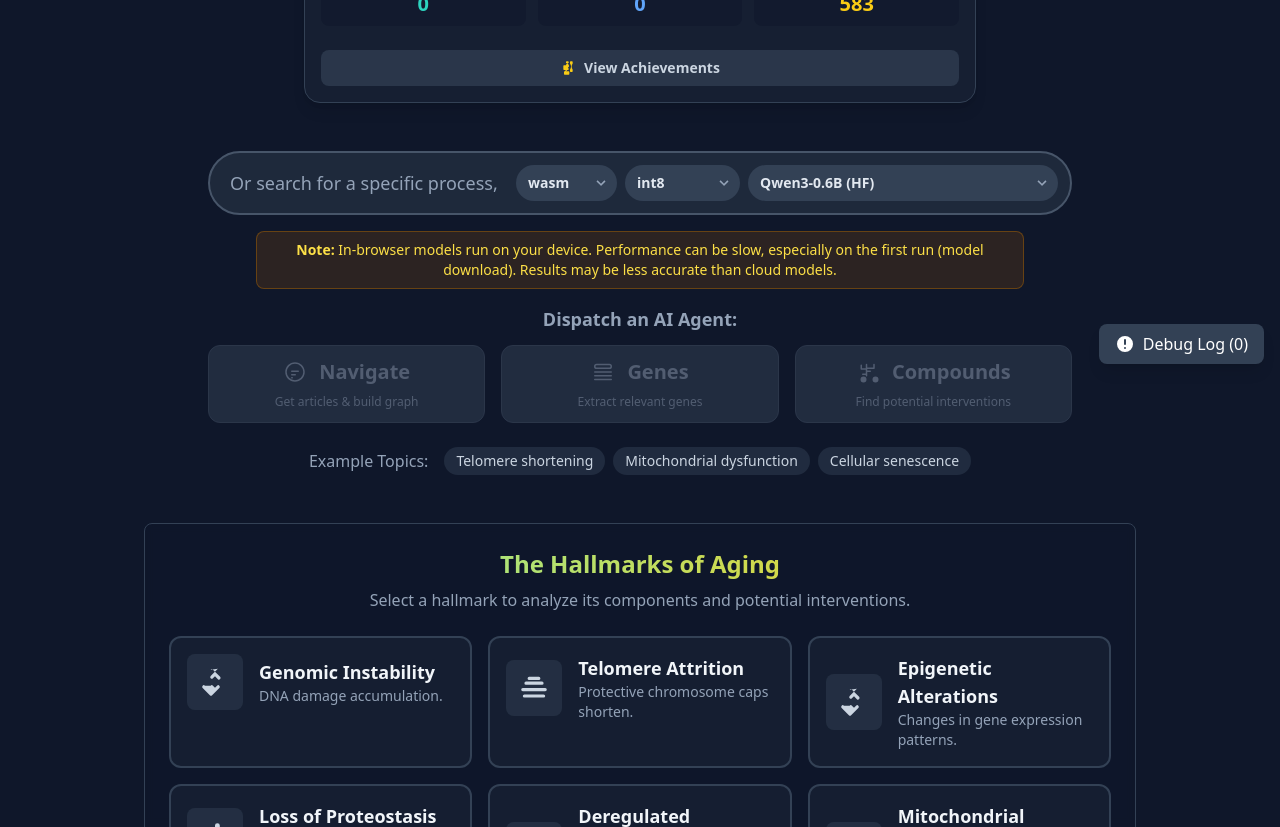
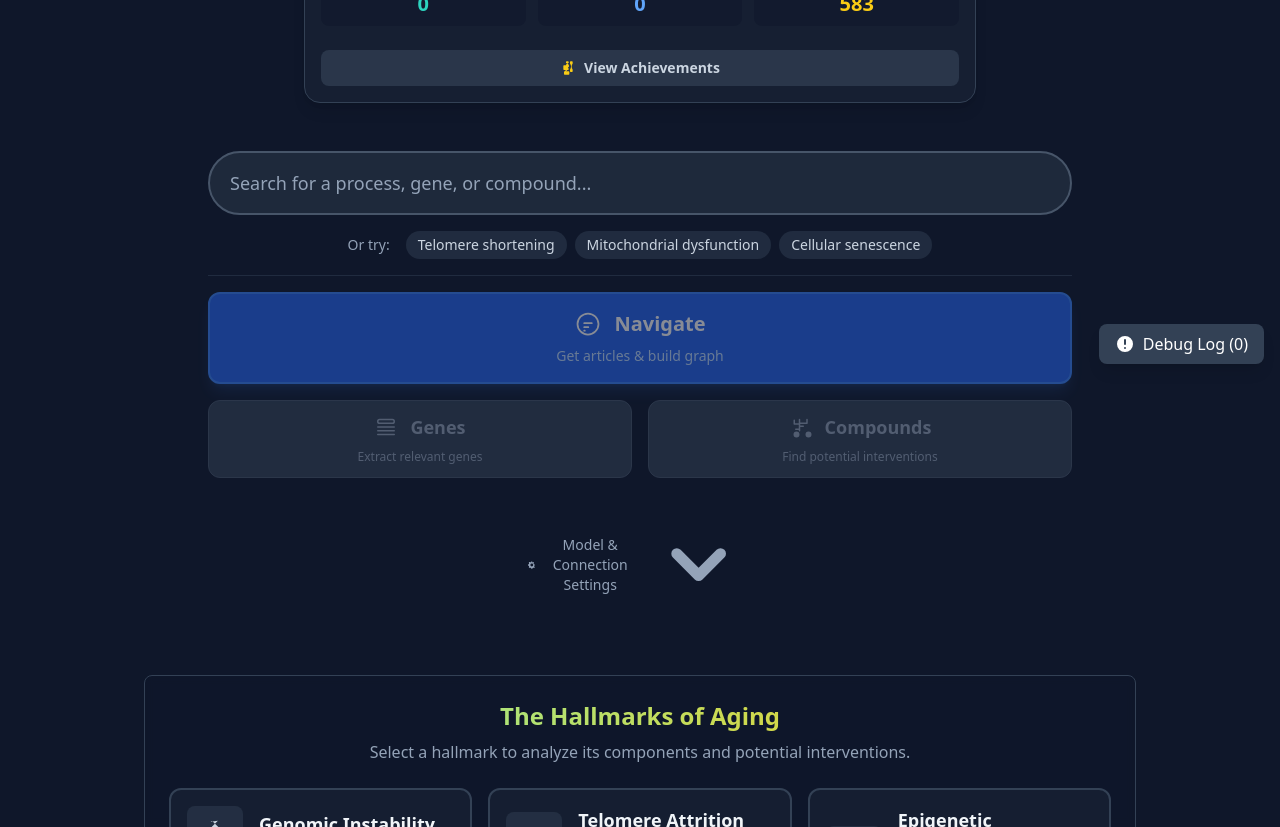
Before and after one commit to neuroidss/ageless-odyssey, a React (Vite) app: page / in a window 1280 px wide. Shown: the part 420-1247 px from the top of the page. Built offline with nearby package versions, Linux system fonts and the light colour scheme.

Commit message:
Add files via upload

```diff
--- a/components/SearchBar.tsx
+++ b/components/SearchBar.tsx
@@ -1,9 +1,7 @@
-
-
-import React from 'react';
+import React, { useState } from 'react';
 import { AgentType, ModelProvider, type ModelDefinition, HuggingFaceDevice } from '../types';
 import { EXAMPLE_TOPICS, SUPPORTED_MODELS, HUGGING_FACE_DEVICES, HUGGING_FACE_QUANTIZATIONS } from '../constants';
-import { AgentIcon, GeneAnalystIcon, CompoundAnalystIcon } from './icons';
+import { AgentIcon, GeneAnalystIcon, CompoundAnalystIcon, GearIcon, ChevronDownIcon } from './icons';
 
 interface AgentControlPanelProps {
   topic: string;
@@ -21,9 +19,9 @@ interface AgentControlPanelProps {
 }
 
 const AgentControlPanel: React.FC<AgentControlPanelProps> = ({ topic, setTopic, onDispatchAgent, isLoading, model, setModel, apiKey, onApiKeyChange, quantization, setQuantization, device, setDevice }) => {
+  const [settingsOpen, setSettingsOpen] = useState(false);
 
-  const agentOptions = [
-    { id: AgentType.KnowledgeNavigator, label: 'Navigate', icon: <AgentIcon />, description: 'Get articles & build graph' },
+  const secondaryAgents = [
     { id: AgentType.GeneAnalyst, label: 'Genes', icon: <GeneAnalystIcon />, description: 'Extract relevant genes' },
     { id: AgentType.CompoundAnalyst, label: 'Compounds', icon: <CompoundAnalystIcon />, description: 'Find potential interventions' },
   ];
@@ -32,100 +30,61 @@ const AgentControlPanel: React.FC<AgentControlPanelProps> = ({ topic, setTopic,
   const isHuggingFaceModel = model.provider === ModelProvider.HuggingFace;
   const needsApiKey = isGoogleModel && !process.env.API_KEY;
 
+  const handleKeyDown = (e: React.KeyboardEvent<HTMLInputElement>) => {
+    if (e.key === 'Enter') {
+      e.preventDefault();
+      if (!isLoading && topic && !(needsApiKey && !apiKey)) {
+        onDispatchAgent(AgentType.KnowledgeNavigator);
+      }
+    }
+  };
+
   return (
     <div className="w-full max-w-4xl mx-auto p-4 space-y-4">
-      <div className="flex items-center w-full bg-slate-800 border-2 border-slate-600 rounded-full focus-within:ring-4 focus-within:ring-blue-500/50 focus-within:border-blue-500 transition-all duration-300">
+      {/* Main Search Input */}
+      <div className="flex w-full items-center">
+        <div className="flex-grow bg-slate-800 border-2 border-slate-600 rounded-full focus-within:ring-4 focus-within:ring-blue-500/50 focus-within:border-blue-500 transition-all duration-300">
           <input
             type="text"
             value={topic}
             onChange={(e) => setTopic(e.target.value)}
-          placeholder="Or search for a specific process, gene, or compound..."
-          className="w-full flex-grow pl-5 pr-4 py-4 text-lg bg-transparent focus:outline-none text-white placeholder-slate-400"
+            placeholder="Search for a process, gene, or compound..."
+            className="w-full pl-5 pr-4 py-4 text-lg bg-transparent focus:outline-none text-white placeholder-slate-400"
             disabled={isLoading}
-          onKeyDown={(e) => e.key === 'Enter' && onDispatchAgent(AgentType.KnowledgeNavigator)}
+            onKeyDown={handleKeyDown}
           />
-         <div className="flex items-center gap-2 pr-3 flex-shrink-0">
-            {isHuggingFaceModel && (
-              <>
-                <div className="relative">
-                  <select
-                    value={device}
-                    onChange={(e) => setDevice(e.target.value as HuggingFaceDevice)}
-                    disabled={isLoading}
-                    aria-label="Select Execution Device"
-                    className="appearance-none bg-slate-700 text-slate-200 font-semibold pl-3 pr-8 py-2 rounded-full hover:bg-slate-600 focus:ring-2 focus:ring-blue-500/50 focus:outline-none transition-all duration-300 text-sm"
-                  >
-                    {HUGGING_FACE_DEVICES.map(d => (
-                        <option key={d.value} value={d.value}>{d.label}</option>
-                    ))}
-                  </select>
-                  <div className="pointer-events-none absolute inset-y-0 right-0 flex items-center px-2 text-slate-400">
-                    <svg className="fill-current h-4 w-4" xmlns="http://www.w3.org/2000/svg" viewBox="0 0 20 20"><path d="M9.293 12.95l.707.707L15.657 8l-1.414-1.414L10 10.828 5.757 6.586 4.343 8z"/></svg>
-                  </div>
-                </div>
-                <div className="relative">
-                  <select
-                    value={quantization}
-                    onChange={(e) => setQuantization(e.target.value)}
-                    disabled={isLoading}
-                    aria-label="Select Model Quantization"
-                    className="appearance-none bg-slate-700 text-slate-200 font-semibold pl-3 pr-8 py-2 rounded-full hover:bg-slate-600 focus:ring-2 focus:ring-blue-500/50 focus:outline-none transition-all duration-300 text-sm"
-                  >
-                    {HUGGING_FACE_QUANTIZATIONS.map(q => (
-                        <option key={q.value} value={q.value} className="font-sans">{q.label}</option>
-                    ))}
-                  </select>
-                  <div className="pointer-events-none absolute inset-y-0 right-0 flex items-center px-2 text-slate-400">
-                      <svg className="fill-current h-4 w-4" xmlns="http://www.w3.org/2000/svg" viewBox="0 0 20 20"><path d="M9.293 12.95l.707.707L15.657 8l-1.414-1.414L10 10.828 5.757 6.586 4.343 8z"/></svg>
-                  </div>
-                </div>
-              </>
-            )}
-             <div className="relative">
-                 <select
-                    value={model.id}
-                    onChange={(e) => {
-                        const selectedModel = SUPPORTED_MODELS.find(m => m.id === e.target.value);
-                        if (selectedModel) setModel(selectedModel);
-                    }}
-                    disabled={isLoading}
-                    aria-label="Select AI Model"
-                    className="appearance-none bg-slate-700 text-slate-200 font-semibold pl-3 pr-8 py-2 rounded-full hover:bg-slate-600 focus:ring-2 focus:ring-blue-500/50 focus:outline-none transition-all duration-300 text-sm"
-                >
-                    {SUPPORTED_MODELS.map(m => (
-                        <option key={m.id} value={m.id} className="font-sans">{m.name}</option>
-                    ))}
-                </select>
-                <div className="pointer-events-none absolute inset-y-0 right-0 flex items-center px-2 text-slate-400">
-                    <svg className="fill-current h-4 w-4" xmlns="http://www.w3.org/2000/svg" viewBox="0 0 20 20"><path d="M9.293 12.95l.707.707L15.657 8l-1.414-1.414L10 10.828 5.757 6.586 4.343 8z"/></svg>
-                </div>
-            </div>
         </div>
       </div>
 
-      {isHuggingFaceModel && (
-        <div className="text-center px-4 py-2 text-sm text-yellow-300 bg-yellow-900/30 border border-yellow-700/50 rounded-lg max-w-3xl mx-auto">
-          <p><span className="font-bold">Note:</span> In-browser models run on your device. Performance can be slow, especially on the first run (model download). Results may be less accurate than cloud models.</p>
+      {/* Example Topics */}
+      <div className="flex justify-center flex-wrap gap-2">
+        <span className="text-slate-400 self-center mr-2 text-sm">Or try:</span>
+        {EXAMPLE_TOPICS.slice(0, 3).map(example => (
+          <button key={example} onClick={() => setTopic(example)} className="px-3 py-1 bg-slate-700/50 text-slate-300 text-sm rounded-full hover:bg-slate-600 transition-colors">
+            {example}
+          </button>
+        ))}
       </div>
-      )}
 
-      {needsApiKey && (
-        <div className="text-center px-4">
-          <input
-            type="password"
-            value={apiKey}
-            onChange={(e) => onApiKeyChange(e.target.value)}
-            placeholder="Enter your Google AI API Key to use this model"
-            className="w-full max-w-lg mx-auto text-center px-4 py-2 text-sm bg-slate-800 border-2 border-slate-600 rounded-full focus:ring-2 focus:ring-blue-500/50 focus:border-blue-500 transition-all duration-300 text-white placeholder-slate-400"
-          />
-          <p className="text-xs text-slate-500 mt-1">Your key is stored in session storage and is only used to communicate with the Google AI API.</p>
+      {/* Agent Action Buttons */}
+      <div className="space-y-4 pt-4 border-t border-slate-700/50">
+          {/* Primary Agent Button */}
+          <button
+            onClick={() => onDispatchAgent(AgentType.KnowledgeNavigator)}
+            disabled={isLoading || !topic || (needsApiKey && !apiKey)}
+            className="w-full flex flex-col items-center justify-center gap-2 px-4 py-4 rounded-xl font-bold transition-all duration-300 bg-blue-600 text-white text-xl hover:bg-blue-500 disabled:opacity-50 disabled:cursor-not-allowed border-2 border-blue-500 shadow-lg shadow-blue-500/20"
+            aria-label="Navigate and build knowledge graph"
+          >
+            <div className="flex items-center gap-3">
+              <AgentIcon className="h-7 w-7"/>
+              <span>Navigate</span>
             </div>
-      )}
+            <span className="text-sm font-normal text-blue-200">Get articles & build graph</span>
+          </button>
 
-      <div className="text-center">
-        <span className="text-slate-400 text-lg font-semibold">Dispatch an AI Agent:</span>
-        <div className="flex justify-center items-stretch flex-wrap gap-4 mt-3">
-          {agentOptions.map(agent => (
+          {/* Specialized Agent Buttons */}
+          <div className="flex justify-center items-stretch flex-wrap gap-4">
+            {secondaryAgents.map(agent => (
               <button
                 key={agent.id}
                 onClick={() => onDispatchAgent(agent.id)}
@@ -134,7 +93,7 @@ const AgentControlPanel: React.FC<AgentControlPanelProps> = ({ topic, setTopic,
               >
                 <div className="flex items-center gap-3">
                   {agent.icon}
-                <span className="text-xl">{agent.label}</span>
+                  <span className="text-lg">{agent.label}</span>
                 </div>
                 <span className="text-xs font-normal text-slate-400">{agent.description}</span>
               </button>
@@ -143,14 +102,115 @@ const AgentControlPanel: React.FC<AgentControlPanelProps> = ({ topic, setTopic,
       </div>
 
 
-      <div className="flex justify-center flex-wrap gap-2 pt-2">
-        <span className="text-slate-400 self-center mr-2">Example Topics:</span>
-        {EXAMPLE_TOPICS.slice(0, 3).map(example => (
-            <button key={example} onClick={() => setTopic(example)} className="px-3 py-1 bg-slate-700/50 text-slate-300 text-sm rounded-full hover:bg-slate-600 transition-colors">
-                {example}
+      {/* Settings Toggle */}
+      <div className="text-center pt-2">
+        <button
+          onClick={() => setSettingsOpen(!settingsOpen)}
+          className="inline-flex items-center gap-2 px-4 py-2 text-sm text-slate-400 hover:text-slate-200 rounded-lg hover:bg-slate-700/50 transition-colors"
+          aria-expanded={settingsOpen}
+        >
+          <GearIcon />
+          <span>Model & Connection Settings</span>
+          <ChevronDownIcon className={`transition-transform duration-300 ${settingsOpen ? 'rotate-180' : ''}`} />
         </button>
+      </div>
+
+      {/* Collapsible Settings Panel */}
+      {settingsOpen && (
+        <div className="p-4 bg-slate-800/50 rounded-lg border border-slate-700 space-y-6">
+          <div className="grid grid-cols-1 md:grid-cols-2 lg:grid-cols-3 gap-4 items-end">
+            <div>
+              <label htmlFor="model-select" className="block text-sm font-medium text-slate-300 mb-1">AI Model</label>
+              <div className="relative">
+                <select
+                  id="model-select"
+                  value={model.id}
+                  onChange={(e) => {
+                    const selectedModel = SUPPORTED_MODELS.find(m => m.id === e.target.value);
+                    if (selectedModel) setModel(selectedModel);
+                  }}
+                  disabled={isLoading}
+                  aria-label="Select AI Model"
+                  className="appearance-none w-full bg-slate-700 text-slate-200 font-semibold pl-3 pr-8 py-2 rounded-lg hover:bg-slate-600 focus:ring-2 focus:ring-blue-500/50 focus:outline-none transition-all duration-300"
+                >
+                  {SUPPORTED_MODELS.map(m => (
+                    <option key={m.id} value={m.id} className="font-sans">{m.name}</option>
                   ))}
+                </select>
+                <div className="pointer-events-none absolute inset-y-0 right-0 flex items-center px-2 text-slate-400">
+                  <svg className="fill-current h-4 w-4" xmlns="http://www.w3.org/2000/svg" viewBox="0 0 20 20"><path d="M9.293 12.95l.707.707L15.657 8l-1.414-1.414L10 10.828 5.757 6.586 4.343 8z" /></svg>
                 </div>
+              </div>
+            </div>
+
+            {isHuggingFaceModel && (
+              <>
+                <div>
+                  <label htmlFor="device-select" className="block text-sm font-medium text-slate-300 mb-1">Execution Device</label>
+                  <div className="relative">
+                    <select
+                      id="device-select"
+                      value={device}
+                      onChange={(e) => setDevice(e.target.value as HuggingFaceDevice)}
+                      disabled={isLoading}
+                      aria-label="Select Execution Device"
+                      className="appearance-none w-full bg-slate-700 text-slate-200 font-semibold pl-3 pr-8 py-2 rounded-lg hover:bg-slate-600 focus:ring-2 focus:ring-blue-500/50 focus:outline-none transition-all duration-300"
+                    >
+                      {HUGGING_FACE_DEVICES.map(d => (
+                        <option key={d.value} value={d.value}>{d.label}</option>
+                      ))}
+                    </select>
+                    <div className="pointer-events-none absolute inset-y-0 right-0 flex items-center px-2 text-slate-400">
+                      <svg className="fill-current h-4 w-4" xmlns="http://www.w3.org/2000/svg" viewBox="0 0 20 20"><path d="M9.293 12.95l.707.707L15.657 8l-1.414-1.414L10 10.828 5.757 6.586 4.343 8z" /></svg>
+                    </div>
+                  </div>
+                </div>
+                <div>
+                  <label htmlFor="quantization-select" className="block text-sm font-medium text-slate-300 mb-1">Quantization</label>
+                  <div className="relative">
+                    <select
+                      id="quantization-select"
+                      value={quantization}
+                      onChange={(e) => setQuantization(e.target.value)}
+                      disabled={isLoading}
+                      aria-label="Select Model Quantization"
+                      className="appearance-none w-full bg-slate-700 text-slate-200 font-semibold pl-3 pr-8 py-2 rounded-lg hover:bg-slate-600 focus:ring-2 focus:ring-blue-500/50 focus:outline-none transition-all duration-300"
+                    >
+                      {HUGGING_FACE_QUANTIZATIONS.map(q => (
+                        <option key={q.value} value={q.value} className="font-sans">{q.label}</option>
+                      ))}
+                    </select>
+                    <div className="pointer-events-none absolute inset-y-0 right-0 flex items-center px-2 text-slate-400">
+                      <svg className="fill-current h-4 w-4" xmlns="http://www.w3.org/2000/svg" viewBox="0 0 20 20"><path d="M9.293 12.95l.707.707L15.657 8l-1.414-1.414L10 10.828 5.757 6.586 4.343 8z" /></svg>
+                    </div>
+                  </div>
+                </div>
+              </>
+            )}
+          </div>
+
+          {needsApiKey && (
+            <div>
+              <label htmlFor="api-key-input" className="block text-sm font-medium text-slate-300 mb-1">Google AI API Key</label>
+              <input
+                id="api-key-input"
+                type="password"
+                value={apiKey}
+                onChange={(e) => onApiKeyChange(e.target.value)}
+                placeholder="Enter your Google AI API Key to use this model"
+                className="w-full text-center px-4 py-2 text-sm bg-slate-800 border-2 border-slate-600 rounded-lg focus:ring-2 focus:ring-blue-500/50 focus:border-blue-500 transition-all duration-300 text-white placeholder-slate-400"
+              />
+              <p className="text-xs text-slate-500 mt-1">Your key is stored in session storage and is only used to communicate with the Google AI API.</p>
+            </div>
+          )}
+
+          {isHuggingFaceModel && (
+            <div className="text-center px-4 py-2 text-sm text-yellow-300 bg-yellow-900/30 border border-yellow-700/50 rounded-lg">
+              <p><span className="font-bold">Note:</span> In-browser models run on your device. Performance can be slow, especially on the first run (model download). Results may be less accurate than cloud models.</p>
+            </div>
+          )}
+        </div>
+      )}
     </div>
   );
 };
--- a/components/icons.tsx
+++ b/components/icons.tsx
@@ -144,3 +144,15 @@ export const AscensionIcon = ({className = "h-6 w-6"}) => (
         <path d="M12 2.6l3.3 6.6 7.3.9-5.4 5.1 1.4 7.2L12 19l-6.6 3.4 1.4-7.2-5.4-5.1 7.3-.9L12 2.6z M12 5.5l-2.2 4.4-4.9.6 3.6 3.4-.9 4.8L12 16.3l4.4 2.2-.9-4.8 3.6-3.4-4.9-.6L12 5.5z"/>
     </svg>
 );
+
+export const GearIcon = ({className = "h-5 w-5"}) => (
+    <svg xmlns="http://www.w3.org/2000/svg" className={className} viewBox="0 0 20 20" fill="currentColor">
+      <path fillRule="evenodd" d="M11.49 3.17c-.38-1.56-2.6-1.56-2.98 0a1.532 1.532 0 01-2.286.948c-1.372-.836-2.942.734-2.106 2.106.54.886.061 2.042-.947 2.287-1.561.379-1.561 2.6 0 2.978a1.532 1.532 0 01.947 2.287c-.836 1.372.734 2.942 2.106 2.106a1.532 1.532 0 012.287.947c.379 1.561 2.6 1.561 2.978 0a1.532 1.532 0 012.287-.947c1.372.836 2.942-.734 2.106-2.106a1.532 1.532 0 01-.947-2.287c1.561-.379 1.561-2.6 0-2.978a1.532 1.532 0 01-.947-2.287c.836-1.372-.734-2.942-2.106-2.106a1.532 1.532 0 01-2.287-.947zM10 13a3 3 0 100-6 3 3 0 000 6z" clipRule="evenodd" />
+    </svg>
+);
+
+export const ChevronDownIcon = ({className = "h-5 w-5"}) => (
+    <svg xmlns="http://www.w3.org/2000/svg" className={className} viewBox="0 0 20 20" fill="currentColor">
+      <path fillRule="evenodd" d="M5.293 7.293a1 1 0 011.414 0L10 10.586l3.293-3.293a1 1 0 111.414 1.414l-4 4a1 1 0 01-1.414 0l-4-4a1 1 0 010-1.414z" clipRule="evenodd" />
+    </svg>
+);
--- a/constants.ts
+++ b/constants.ts
@@ -45,6 +45,7 @@ export const SUPPORTED_MODELS: ModelDefinition[] = [
     { id: 'qwen3:0.6b', name: 'Qwen3 0.6B (Ollama)', provider: ModelProvider.Ollama },
 
     // Google AI Models (requires API_KEY)
+        // Google AI Models (requires API_KEY)
     { id: 'gemini-2.5-flash', name: 'Gemini 2.5 Flash (Google AI)', provider: ModelProvider.GoogleAI },
     { id: 'gemini-2.5-flash-preview-04-17', name: 'Gemini 2.5 Flash 04-17 (Google AI)', provider: ModelProvider.GoogleAI },
     { id: 'gemini-2.5-flash-lite-preview-06-17', name: 'Gemini 2.5 Flash-Lite 06-17 (Google AI)', provider: ModelProvider.GoogleAI },
```
Also changed, not shown: services/geminiService.ts (+22 -7 lines). Lines whose indentation alone changed are shown as unchanged.
